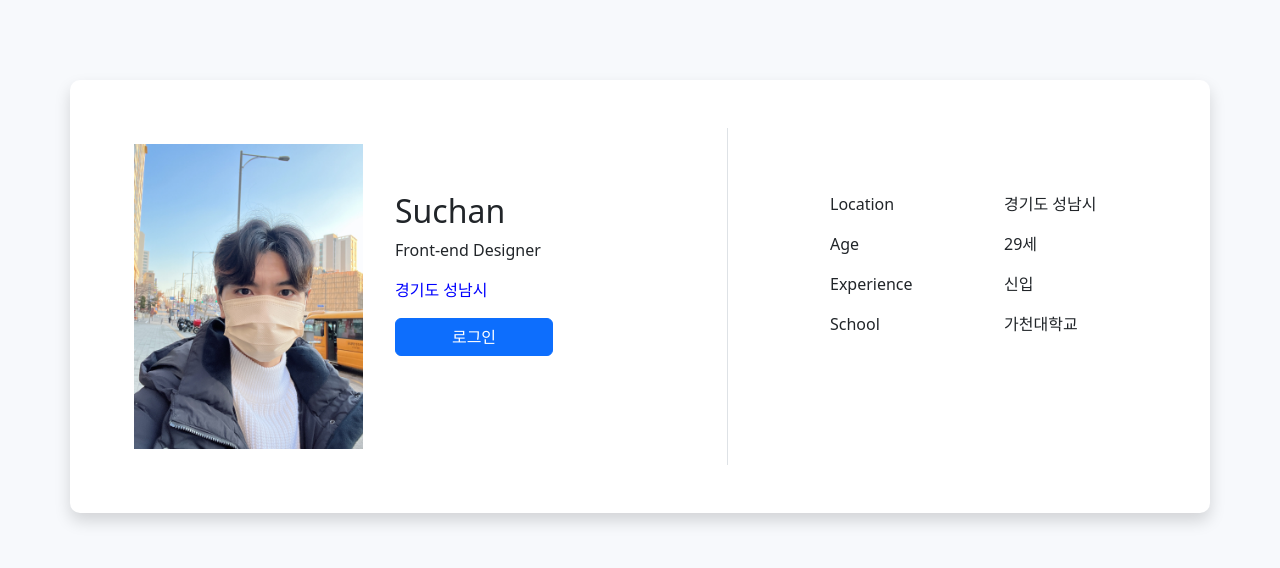
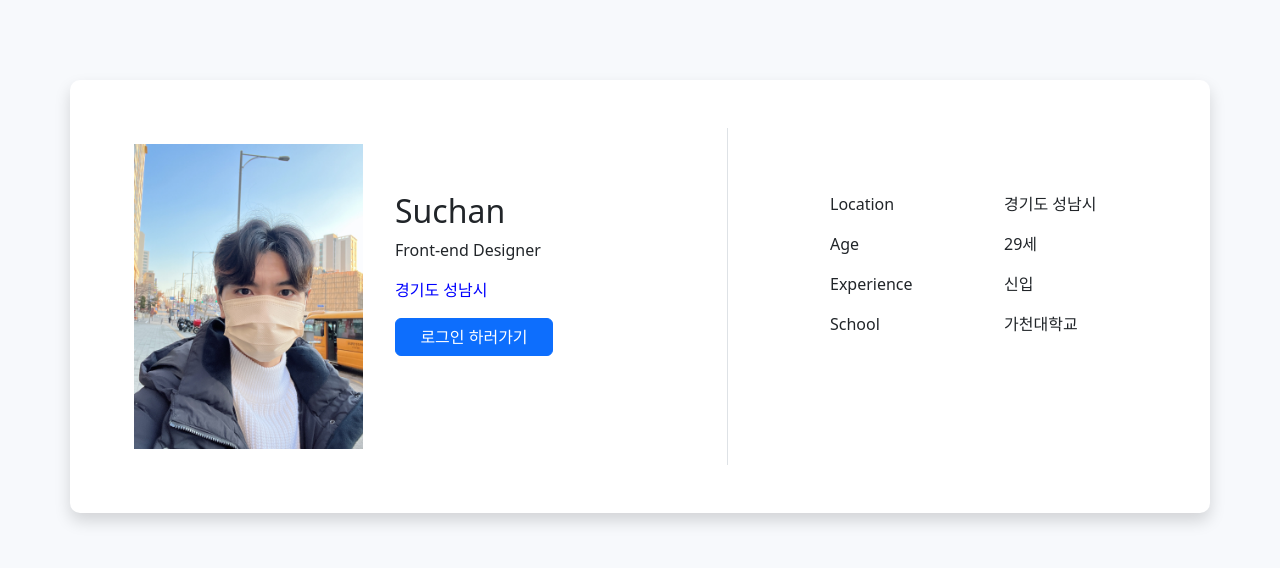
Before and after one commit to tncks2z/wanted-pre-onboarding-frontend, a React (Create React App) app: page / in a window 1280 px wide. Shown: the top 568 px of the page. Built offline with nearby package versions, Linux system fonts and the light colour scheme.

Commit message:
token유무로 로그인과 투두리스트 버튼 판별

```diff
--- a/src/App.js
+++ b/src/App.js
@@ -8,7 +8,7 @@ import PrivateRoute from './PrivateRoute';
 import PublicRoute from './PublicRoute';
 
 function App() {
-	const access = localStorage.getItem('token');
+	const access = !!localStorage.getItem('token');
 	return (
 		<div className='App'>
 			<React.Fragment>
--- a/src/Profile.js
+++ b/src/Profile.js
@@ -16,6 +16,10 @@ function Profile() {
 	const goLogin = () => {
 		navigate('/signin');
 	};
+	const goTodo = () => {
+		navigate('/todo');
+	};
+	const token = localStorage.getItem('token');
 
 	return (
 		<div className='main-background'>
@@ -30,9 +34,15 @@ function Profile() {
 						<div className='f-blue d-flex'>
 							<p>{myAddress}</p>
 						</div>
-						<button className='btn btn-primary w-50' onClick={goLogin}>
-							로그인
-						</button>
+						{token ? (
+							<button className='btn btn-primary w-50' onClick={goTodo}>
+								ToDo 보러가기
+							</button>
+						) : (
+							<button className='btn btn-primary w-50' onClick={goLogin}>
+								로그인 하러가기
+							</button>
+						)}
 					</Col>
 					<Col lg={1} className='border-start'></Col>
 					<Col lg={2} className='text-end text-lg-start p-3 mt-5'>
--- a/src/login.js
+++ b/src/login.js
@@ -38,6 +38,7 @@ function Login() {
 			.then((res) => {
 				localStorage.setItem('token', res.data.access_token);
 				alert('로그인에 성공했습니다!');
+				document.location.href = '/';
 			})
 			.catch((err) => {
 				alert(err);
```
